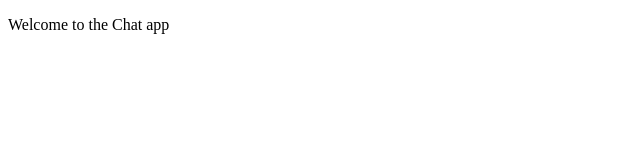
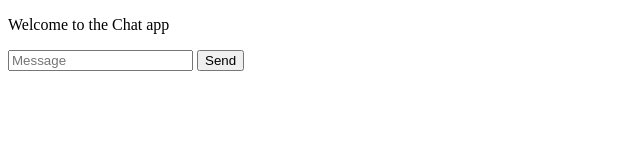
Before and after one commit to rxseven/playground-socket.io, a website: page public/index.html in a window 1280 px wide. Shown: the whole page, without its empty margins (0-640 px from the left). Drawn offline with nearby package versions, Linux system fonts and the light colour scheme; no server answers.

Commit message:
Add basic HTML form for sending message

```diff
--- a/public/index.html
+++ b/public/index.html
@@ -8,6 +8,10 @@
   </head>
   <body>
     <p>Welcome to the Chat app</p>
+    <form id="message-form">
+      <input name="message-input" id="message-input" placeholder="Message" type="text">
+      <button type="submit">Send</button>
+    </form>
     <script src="/socket.io/socket.io.js"></script>
     <script src="/js/vendor/jquery.min.js"></script>
     <script src="/js/index.js"></script>
```
